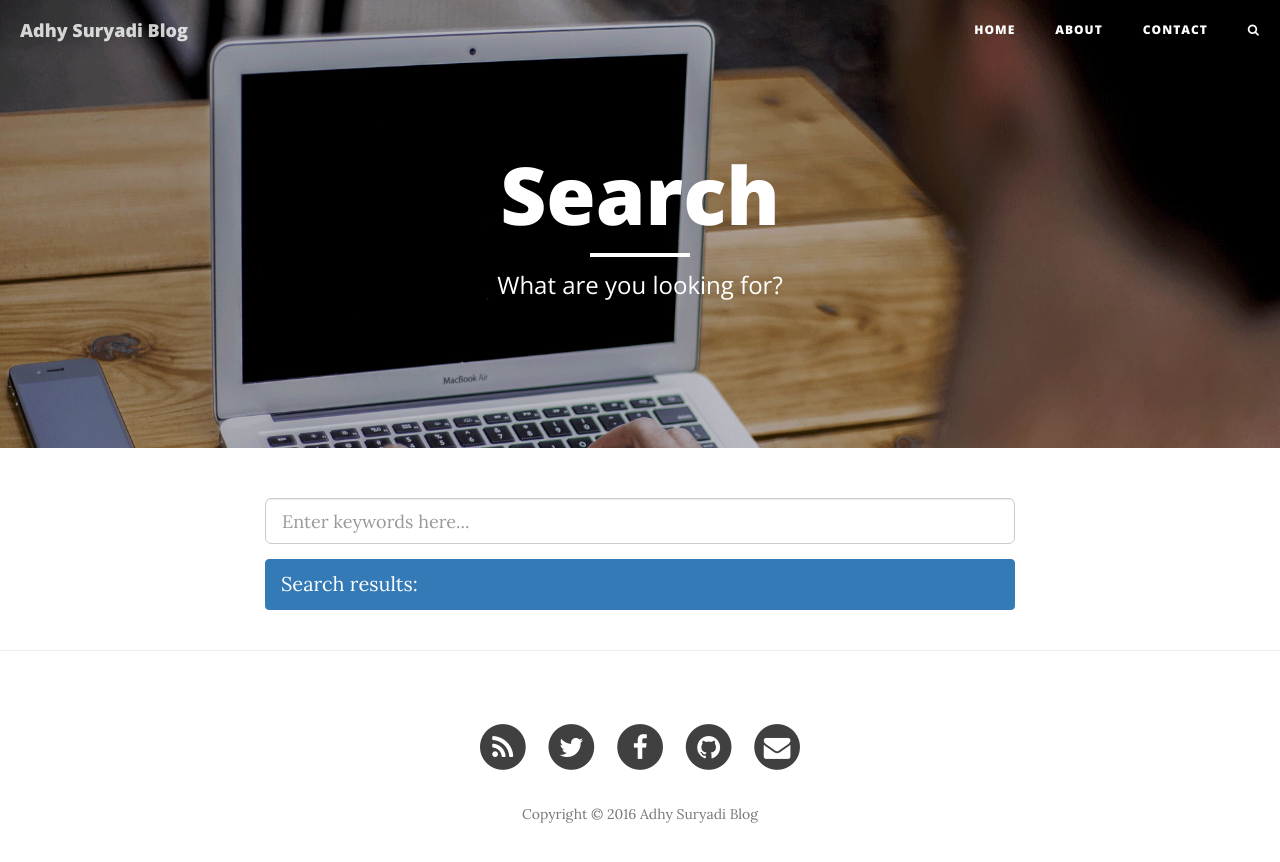
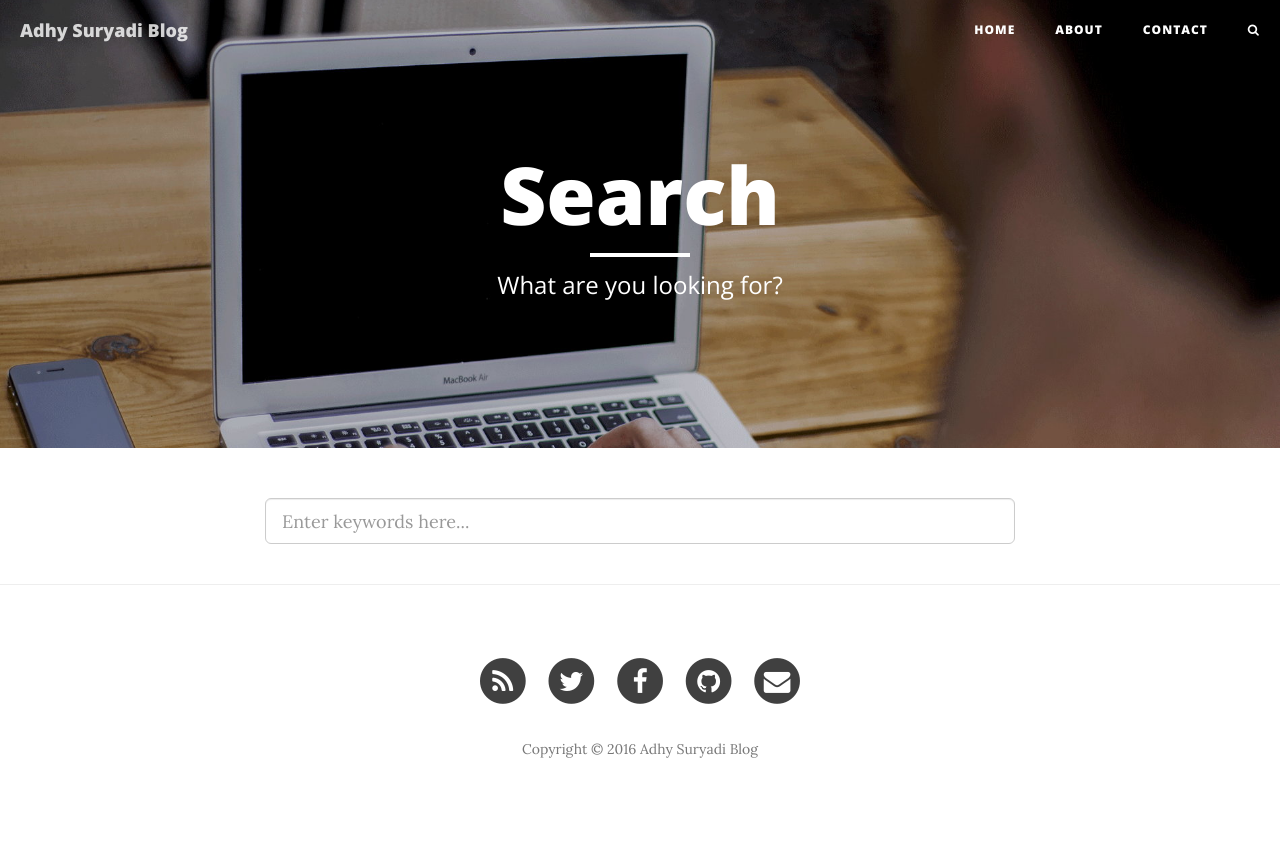
Before and after one commit to KompiAjaib/kompiajaib.github.io, a Jekyll site: the page built from search/index.html, in a window 1280 px wide. Shown: the top 862 px of the page. Built offline with Jekyll 4.4.1, drawn with Linux system fonts in a browser that asks for light colours; nearby versions of some CDN libraries; comment, search, counter and statistics services are not loaded.

Commit message:
Update index.html

```diff
--- a/search/index.html
+++ b/search/index.html
@@ -7,7 +7,7 @@ header-img: "img/github-blog-25-05-2016.jpg"
 
 <!-- Html Elements for Search -->
 <input type="text" class="form-control input-lg" id="search-input" placeholder="Enter keywords here...">
-<ul class="list-group" id="results-container" style="margin-top:15px"><li class="list-group-item active">Search results:</li></ul>
+<ul class="list-group" id="results-container" style="margin-top:15px"></ul>
 
 <!-- Script pointing to jekyll-search.js -->
 <script src="{{ site.baseurl }}/js/jekyll-search.js" type="text/javascript"></script>
```
